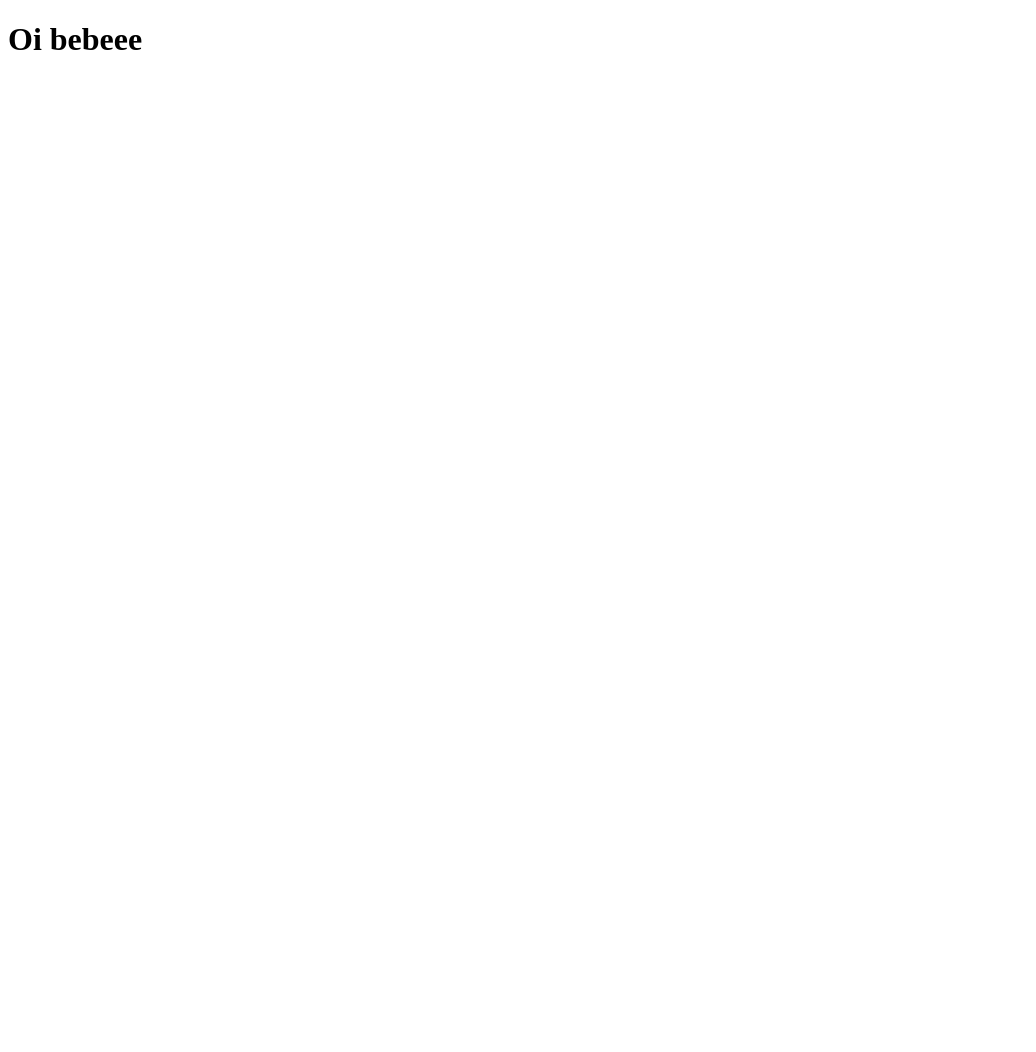
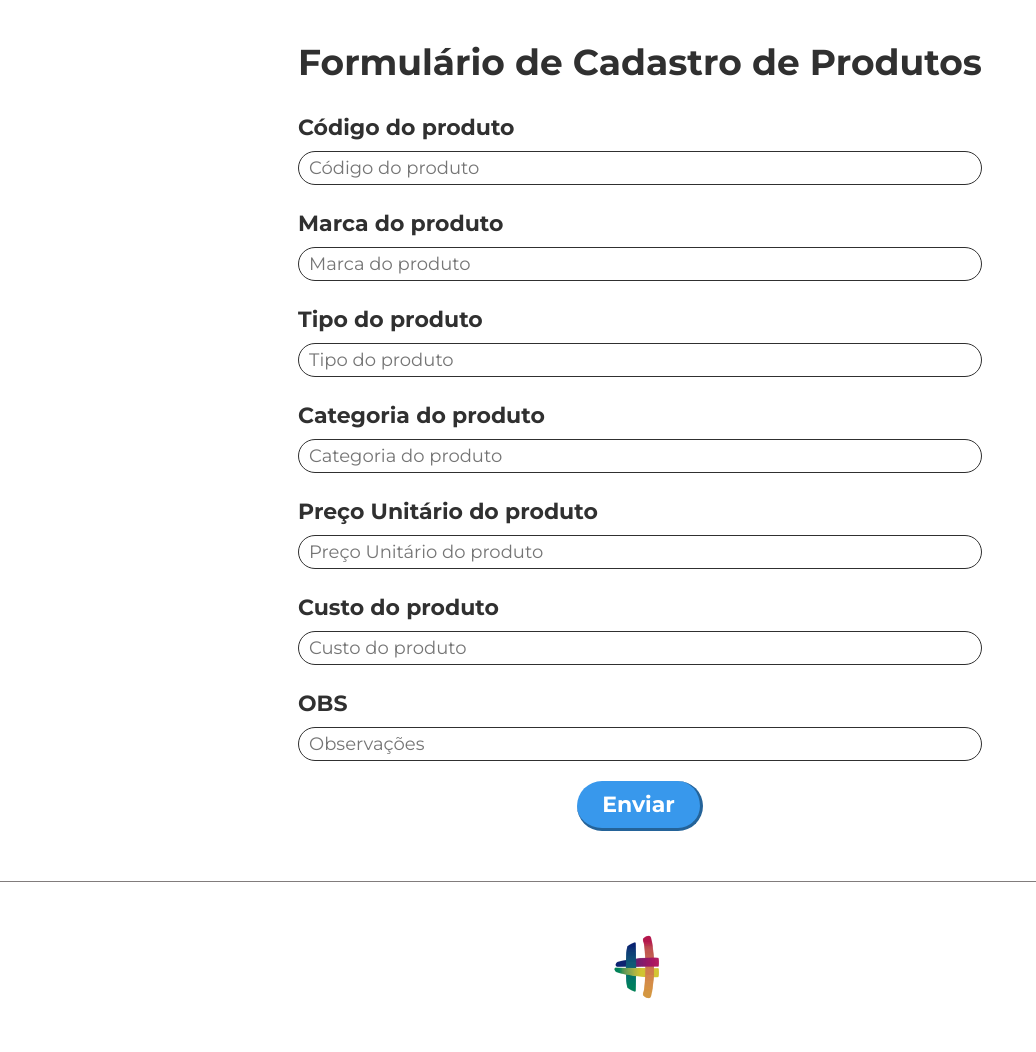
Before and after one commit to lucas-dos-santos-gomes/sistema-python-power-up, a plain HTML site: page product-registration.html in a window 1280 px wide. Shown: the whole page, without its empty margins (0-1036 px from the left). Before the commit the page ends 800 px from the top, so only its background shows below. Drawn offline with Linux system fonts and the light colour scheme.

Commit message:
Estrutura e estilo do formulário e footer prontos

```diff
--- a/product-registration.html
+++ b/product-registration.html
@@ -3,9 +3,36 @@
 <head>
   <meta charset="UTF-8">
   <meta name="viewport" content="width=device-width, initial-scale=1.0">
-  <title>Document</title>
+  <meta name="authors" content="Lucas dos Santos Gomes">
+  <link rel="stylesheet" href="style.css">
+  <link rel="shortcut icon" href="logo-hashtag.webp" type="image/x-icon">
+  <title>Tabela</title>
 </head>
 <body>
-  <h1>Oi bebeee</h1>
+  <main>
+    <h1 class="product-title">Formulário de Cadastro de Produtos</h1>
+    <form>
+      <label for="code">Código do produto</label>
+      <input type="text" id="code" placeholder="Código do produto" required />
+      <label for="brand">Marca do produto</label>
+      <input type="text" id="brand" placeholder="Marca do produto" required />
+      <label for="type">Tipo do produto</label>
+      <input type="text" id="type" placeholder="Tipo do produto" required />
+      <label for="category">Categoria do produto</label>
+      <input type="text" id="category" placeholder="Categoria do produto" required />
+      <label for="price">Preço Unitário do produto</label>
+      <input type="text" id="price" placeholder="Preço Unitário do produto" required />
+      <label for="cost">Custo do produto</label>
+      <input type="text" id="cost" placeholder="Custo do produto" required />
+      <label for="obs">OBS</label>
+      <input type="text" id="obs" placeholder="Observações" />
+      <div class="btn-box">
+        <button class="blue-btn">Enviar</button>
+      </div>
+    </form>
+  </main>
+  <footer>
+    <img src="logo-hashtag.webp" alt="Logo Hashtag" />
+  </footer>
 </body>
 </html>
--- a/style.css
+++ b/style.css
@@ -1,3 +1,5 @@
+@import url('https://fonts.googleapis.com/css2?family=Montserrat:wght@400;500;600;700&display=swap');
+
 * {
   font-family: 'Montserrat', sans-serif;
   margin: 0;
@@ -14,12 +16,20 @@ body {
   max-width: 100vw;
 }
 
+main {
+  padding: 40px 20px;
+}
+
 h1, h2 {
   text-align: center;
 }
 
 h1 {
   font-size: 36px;
+}
+
+.product-title {
+  margin-bottom: 15px;
 }
 
 h2 {
@@ -49,16 +59,39 @@ form {
   gap: 10px;
 }
 
+.btn-box {
+  display: flex;
+  justify-content: center;
+  padding: 10px 0;
+  height: 70px;
+}
+
 button {
-  margin: 10px auto 0;
   border-radius: 50px;
+  border: none;
+  cursor: pointer;
+}
+
+button:hover {
   border: none;
 }
 
-.login {
+.blue-btn {
   padding: 10px 25px;
   color: #FFF;
   background-color: #3898ec;
   border-right: solid 3px #246399;
   border-bottom: solid 3px #246399;
 }
+
+footer {
+  display: flex;
+  justify-content: center;
+  width: 100%;
+  padding: 50px 10px;
+  border-top: 1px solid #817c7c;
+}
+
+img {
+  width: 70px;
+}
```
Also changed, not shown: index.html (+3 -4 lines).
